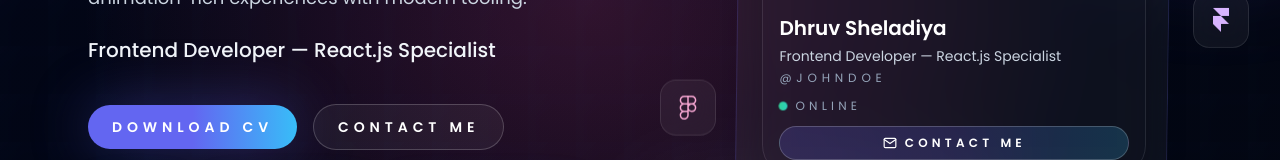
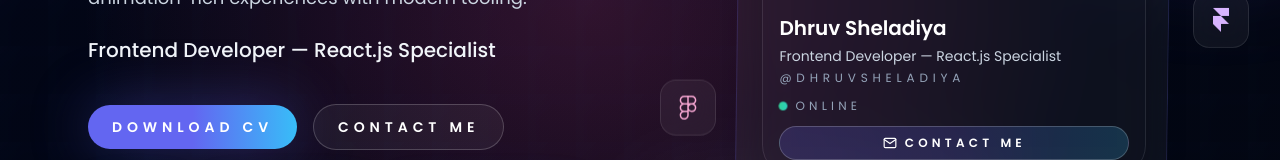
Before and after one commit to Dhruv-1511/portfolio-latest, a React (Create React App) app: page / in a window 1280 px wide. Shown: the part 578-738 px from the top of the page. Built offline with nearby package versions, Linux system fonts and the light colour scheme.

Commit message:
first commit

```diff
--- a/src/data/content.js
+++ b/src/data/content.js
@@ -149,8 +149,8 @@ export const projects = [
 ];
 
 export const socials = [
-  { label: "GitHub", href: "htthttps://github.com/Dhruv-1511", handle: "@Dhruv-1511" },
-  { label: "LinkedIn", href: "https://www.linkedin.com/in/dhruv-sheladiya-a350582a6", handle: "@john-doe" },
+  { label: "GitHub", href: "https://github.com/Dhruv-1511", handle: "@Dhruv-1511" },
+  { label: "LinkedIn", href: "https://www.linkedin.com/in/dhruv-sheladiya-a350582a6", handle: "@dhruv" },
   { label: "Whatsapp", href: "https://wa.me/919510334996", handle: "+91 95103 34996" },
-  { label: "Instagram", href: "https://www.instagram.com/dhruv_sheladiya_", handle: "@dhruv_15_11_" },
+  { label: "Instagram", href: "https://www.instagram.com/dhruv_15_11_/", handle: "@dhruv_15_11_" },
 ];
--- a/src/sections/Hero.jsx
+++ b/src/sections/Hero.jsx
@@ -125,7 +125,7 @@ const Hero = () => {
           <ProfileCard
             name={personal.name}
             title={personal.role}
-            handle="johndoe"
+            handle="DhruvSheladiya"
             status="Online"
             contactText="Contact Me"
             avatarUrl={personal.photo}
```
